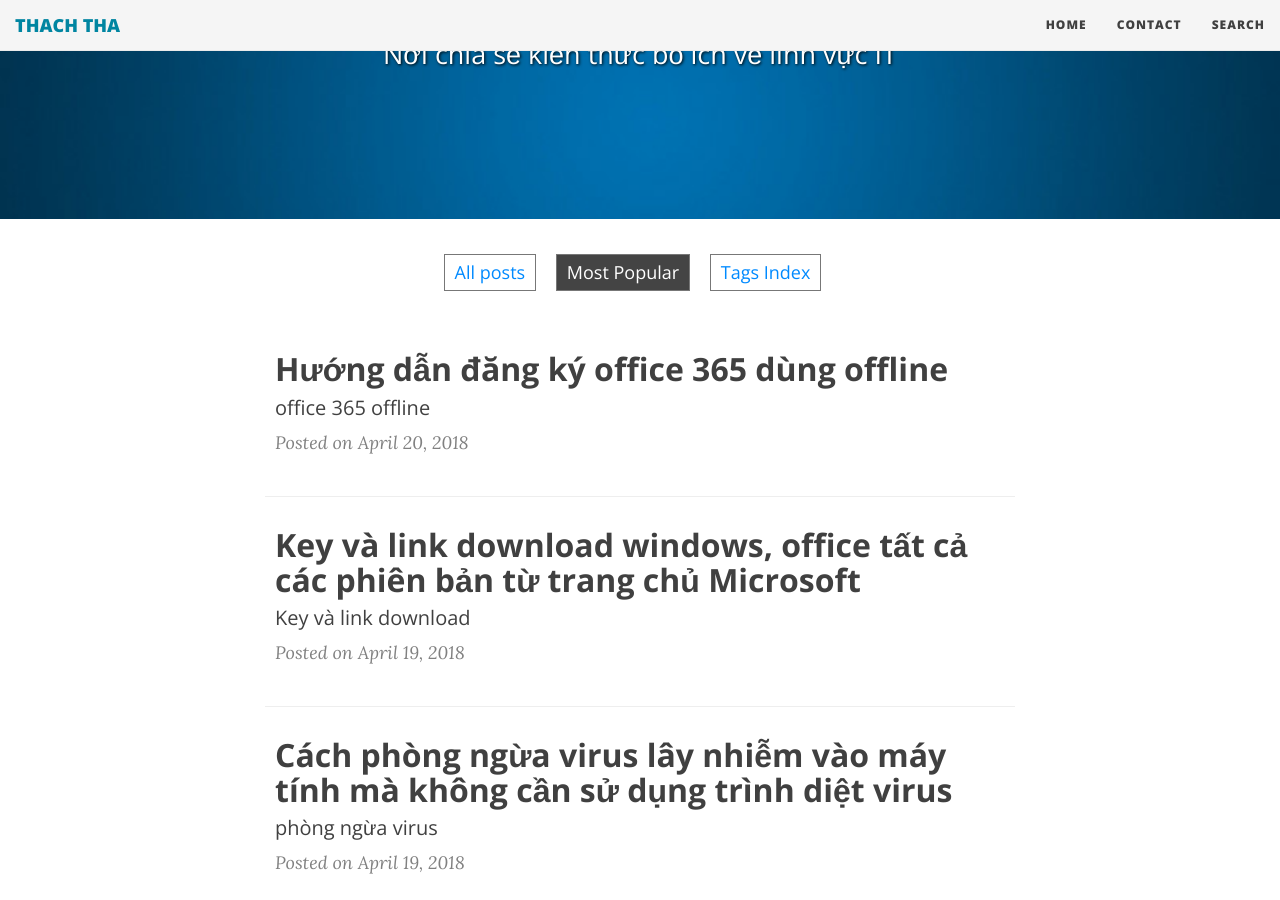
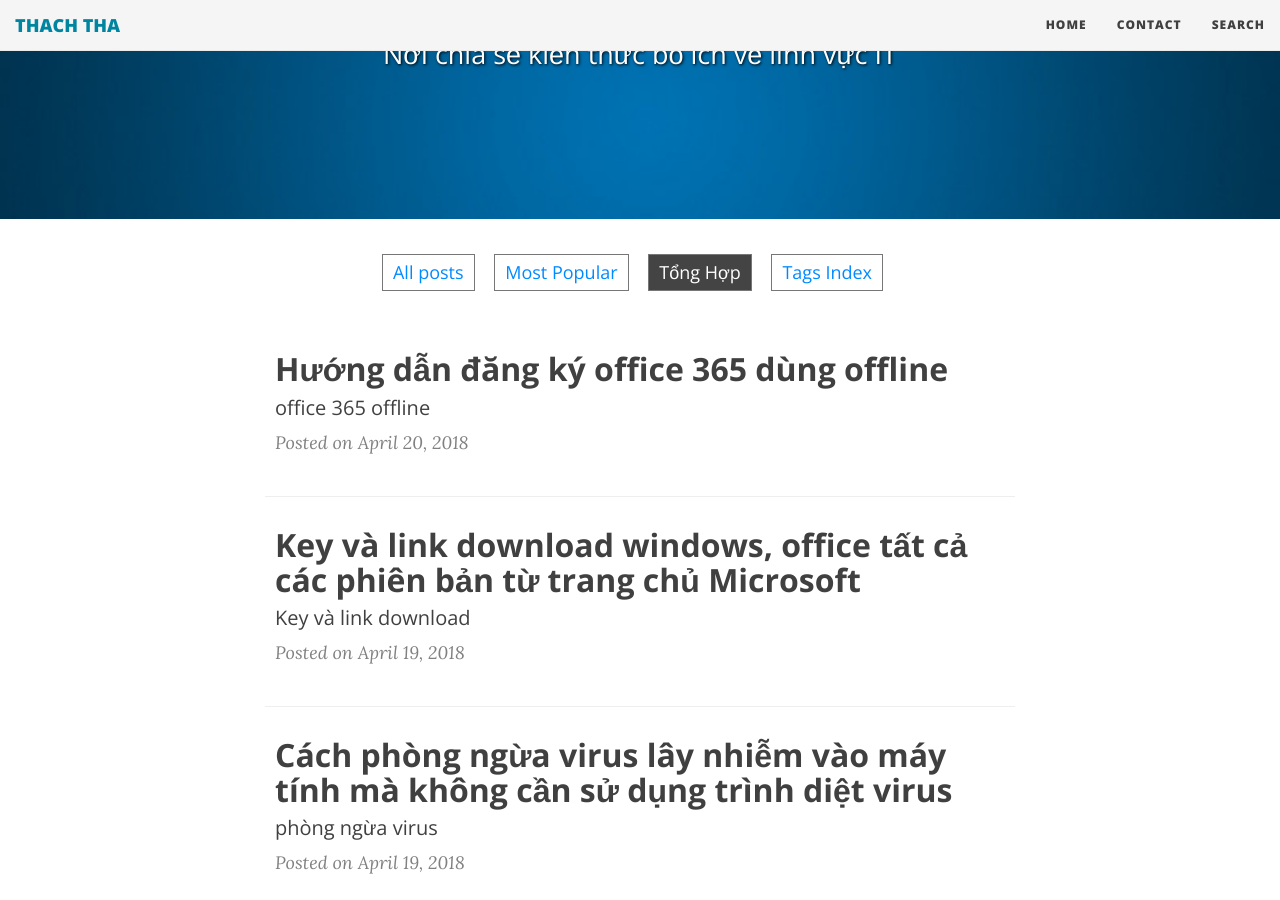
Before and after one commit to tha2712/tha2712.github.io, a Jekyll site: the page built from popular.md, in a window 1280 px wide and 900 px high, scrolled down 324 px. Built offline with Jekyll 4.4.1, drawn with Linux system fonts in a browser that asks for light colours; nearby versions of some CDN libraries.

Commit message:
Update popular.md

```diff
--- a/popular.md
+++ b/popular.md
@@ -9,7 +9,8 @@ css: "/css/index.css"
 
 <div class="list-filters">
   <a href="/" class="list-filter">All posts</a>
-  <span class="list-filter filter-selected">Most Popular</span>
+  <a href="/popular" class="list-filter">Most Popular</a>
+  <span class="list-filter filter-selected">Tổng Hợp</span>
   <a href="/tags" class="list-filter">Tags Index</a>
 </div>
 
```
